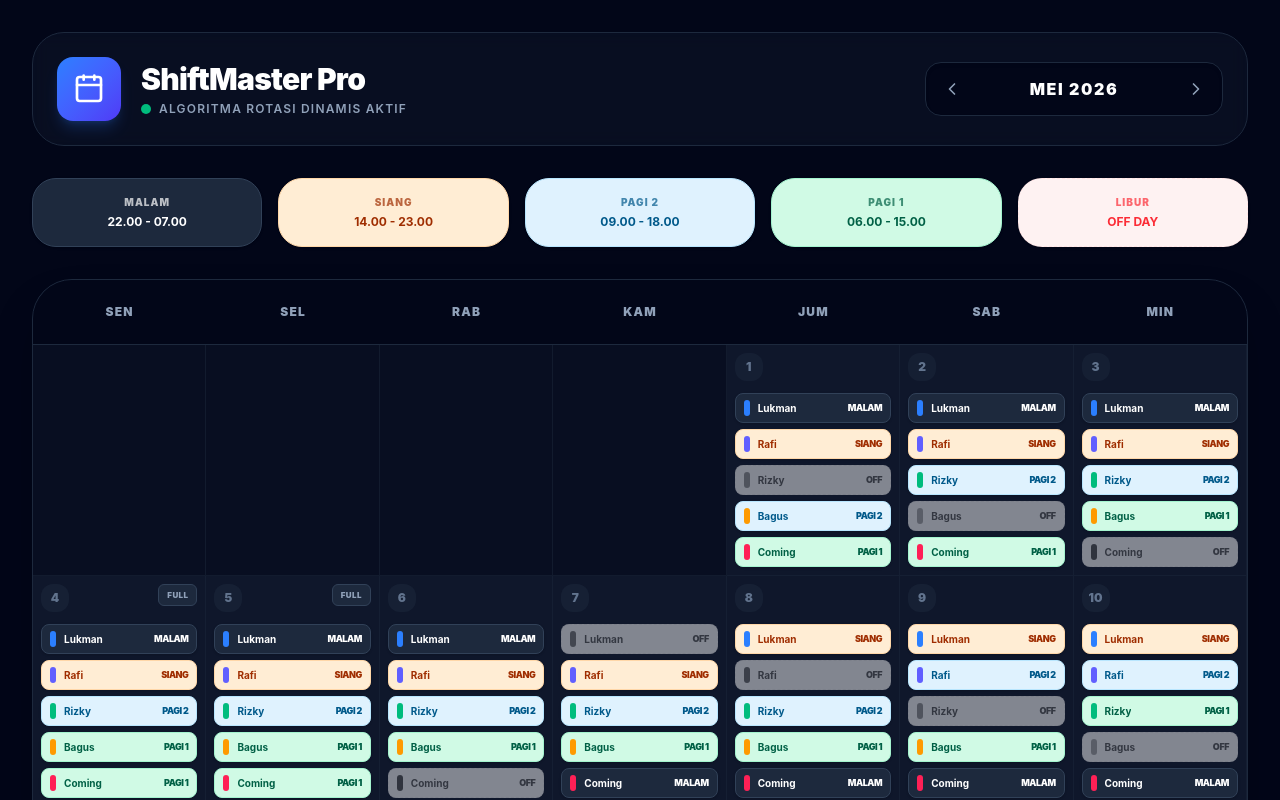
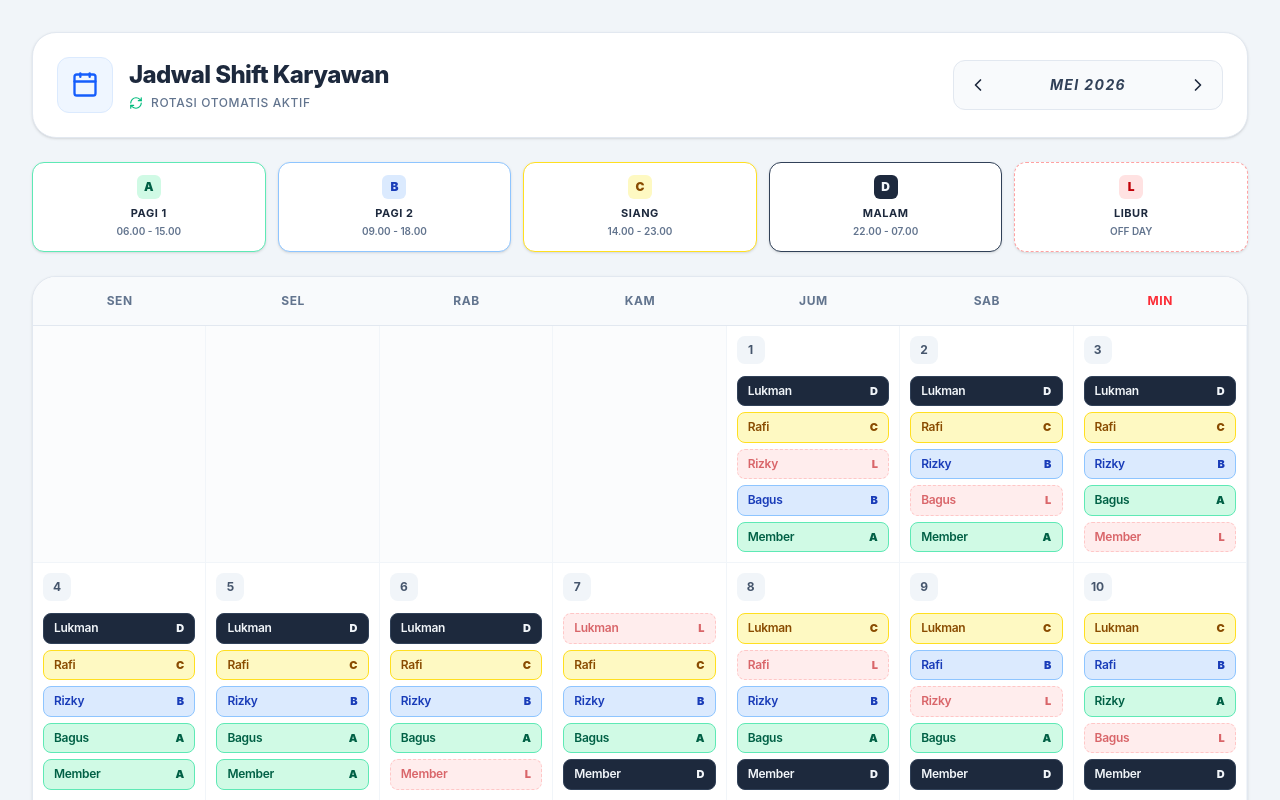
Before and after one commit to mdenniandrian/attendance, a React (Vite) app: page / in a window 1280 px wide. Shown: the top 800 px of the page. Built offline with nearby package versions, Linux system fonts and the light colour scheme.

Commit message:
Update UI

```diff
--- a/src/App.jsx
+++ b/src/App.jsx
@@ -5,7 +5,6 @@ import {
   Calendar as CalendarIcon,
   ShieldCheck,
   Lock,
-  Zap,
   RefreshCw
 } from 'lucide-react';
 
@@ -19,65 +18,44 @@ const App = () => {
     { id: 1, name: 'Rafi', avatar: 'bg-indigo-500' },
     { id: 2, name: 'Rizky', avatar: 'bg-emerald-500' },
     { id: 3, name: 'Bagus', avatar: 'bg-amber-500' },
-    { id: 4, name: 'Coming Soon', avatar: 'bg-rose-500' },
+    { id: 4, name: 'Member', avatar: 'bg-rose-500' },
   ];
 
+  // Konfigurasi Shift Sesuai Permintaan (A: Pagi 1, B: Pagi 2, C: Siang, D: Malam, L: Libur)
   const shiftTypes = {
-    'Malam': { time: '22.00 - 07.00', bg: 'bg-slate-800 text-white', border: 'border-slate-700' },
-    'Siang': { time: '14.00 - 23.00', bg: 'bg-orange-100 text-orange-800', border: 'border-orange-200' },
-    'Pagi 2': { time: '09.00 - 18.00', bg: 'bg-sky-100 text-sky-800', border: 'border-sky-200' },
-    'Pagi 1': { time: '06.00 - 15.00', bg: 'bg-emerald-100 text-emerald-800', border: 'border-emerald-200' },
-    'Libur': { time: 'OFF DAY', bg: 'bg-red-50 text-red-500', border: 'border-red-100 border-dashed' },
+    'A': { label: 'Pagi 1', time: '06.00 - 15.00', bg: 'bg-emerald-100 text-emerald-800', border: 'border-emerald-300' },
+    'B': { label: 'Pagi 2', time: '09.00 - 18.00', bg: 'bg-blue-100 text-blue-800', border: 'border-blue-300' },
+    'C': { label: 'Siang', time: '14.00 - 23.00', bg: 'bg-yellow-100 text-yellow-800', border: 'border-yellow-300' },
+    'D': { label: 'Malam', time: '22.00 - 07.00', bg: 'bg-slate-800 text-slate-100', border: 'border-slate-700' },
+    'L': { label: 'Libur', time: 'OFF DAY', bg: 'bg-red-100 text-red-700', border: 'border-red-300 border-dashed' },
   };
 
   const mod = (n, m) => ((n % m) + m) % m;
+  const anchorDate = new Date(2026, 3, 27); // Senin, 27 April 2026
 
-  // Titik awal perhitungan (Anchor Date): Senin, 27 April 2026
-  const anchorDate = new Date(2026, 3, 27);
-
-  // Menghitung selisih hari dengan aman dari zona waktu
   const getDaysDiff = (date1, date2) => {
     const utc1 = Date.UTC(date1.getFullYear(), date1.getMonth(), date1.getDate());
     const utc2 = Date.UTC(date2.getFullYear(), date2.getMonth(), date2.getDate());
     return Math.floor((utc1 - utc2) / (1000 * 60 * 60 * 24));
   };
 
-  /**
-   * ALGORITMA ROLLING CYCLE (Libur Bergilir & Shift Konsisten)
-   */
   const getEmployeeSchedule = (empId, date) => {
     const diffDays = getDaysDiff(date, anchorDate);
     const weekIdx = Math.floor(diffDays / 7);
+    const mappedDay = mod(date.getDay() - 1, 7); // 0=Sen, 1=Sel, 2=Rab, dst.
 
-    // Mapping hari JS (0=Min, 1=Sen) menjadi (0=Sen, 1=Sel, 2=Rab, 3=Kam, 4=Jum, 5=Sab, 6=Min)
-    const mappedDay = mod(date.getDay() - 1, 7);
-
-    // Urutan jatah libur dalam seminggu (Rabu, Kamis, Jumat, Sabtu, Minggu)
-    // Index: 0=Rab(2), 1=Kam(3), 2=Jum(4), 3=Sab(5), 4=Min(6)
+    // Libur bergilir: Rabu s/d Minggu
     const currentOffDayIndex = mod(empId + weekIdx, 5);
     const offDayMapped = [2, 3, 4, 5, 6][currentOffDayIndex];
 
-    // 1. CEK LIBUR HARI INI
-    if (mappedDay === offDayMapped) {
-        return 'Libur';
-    }
+    if (mappedDay === offDayMapped) return 'L';
 
-    // 2. CEK RIWAYAT LIBUR TERAKHIR (Untuk mengunci shift selama 6 hari)
-    // Jika hari ini belum melewati jadwal libur minggu ini, maka ia masih menggunakan shift dari siklus minggu lalu
+    // Logika konsistensi 6 hari: Shift hanya berubah setelah melewati hari libur minggu ini
     let lastOffWeek = weekIdx;
-    if (mappedDay < offDayMapped) {
-        lastOffWeek -= 1;
-    }
+    if (mappedDay < offDayMapped) lastOffWeek -= 1;
 
     const lastOffDayIndex = mod(empId + lastOffWeek, 5);
-
-    // 3. MAPPING SHIFT BERDASARKAN LIBUR TERAKHIR
-    // Setelah libur Rabu -> Malam
-    // Setelah libur Kamis -> Siang
-    // Setelah libur Jumat -> Pagi 2
-    // Setelah libur Sabtu -> Pagi 1
-    // Setelah libur Minggu -> Pagi 1 (Double pada Senin & Selasa)
-    const shiftMap = ['Malam', 'Siang', 'Pagi 2', 'Pagi 1', 'Pagi 1'];
+    const shiftMap = ['D', 'C', 'B', 'A', 'A'];
 
     return shiftMap[lastOffDayIndex];
   };
@@ -88,6 +66,7 @@ const App = () => {
     const firstDay = new Date(year, month, 1).getDay();
     const daysInMonth = new Date(year, month + 1, 0).getDate();
     const days = [];
+    // Sesuaikan agar Senin jadi kolom pertama
     const emptyDays = firstDay === 0 ? 6 : firstDay - 1;
     for (let i = 0; i < emptyDays; i++) days.push(null);
     for (let i = 1; i <= daysInMonth; i++) days.push(new Date(year, month, i));
@@ -95,84 +74,75 @@ const App = () => {
   }, [currentMonth]);
 
   return (
-    <div className="min-h-screen bg-slate-950 p-4 md:p-8 font-sans text-slate-200">
-      <div className="max-w-7xl mx-auto space-y-8">
+    <div className="min-h-screen bg-slate-100 p-4 md:p-8 font-sans text-slate-800">
+      <div className="max-w-7xl mx-auto space-y-6">
 
-        {/* Header */}
-        <header className="flex flex-col md:flex-row md:items-center justify-between gap-6 bg-slate-900/50 p-6 rounded-[2rem] border border-slate-800 backdrop-blur-sm">
-          <div className="flex items-center gap-5">
-            <div className="h-16 w-16 bg-gradient-to-br from-blue-500 to-indigo-600 rounded-2xl flex items-center justify-center shadow-lg shadow-blue-500/20">
-              <CalendarIcon size={32} className="text-white" />
+        {/* Header Section */}
+        <header className="flex flex-col md:flex-row md:items-center justify-between gap-6 bg-white p-6 rounded-[1.5rem] border border-slate-200 shadow-sm">
+          <div className="flex items-center gap-4">
+            <div className="h-14 w-14 bg-blue-50 text-blue-600 rounded-xl flex items-center justify-center border border-blue-100">
+              <CalendarIcon size={28} />
             </div>
             <div>
-              <h1 className="text-2xl md:text-3xl font-black text-white tracking-tight">ShiftMaster Pro</h1>
-              <div className="flex items-center gap-2 mt-1">
-                <span className="flex h-2.5 w-2.5 relative">
-                  <span className="animate-ping absolute inline-flex h-full w-full rounded-full bg-emerald-400 opacity-75"></span>
-                  <span className="relative inline-flex rounded-full h-2.5 w-2.5 bg-emerald-500"></span>
-                </span>
-                <p className="text-slate-400 text-xs font-semibold tracking-widest uppercase">Algoritma Rotasi Dinamis Aktif</p>
+              <h1 className="text-2xl font-extrabold text-slate-800 tracking-tight">Jadwal Shift Karyawan</h1>
+              <div className="flex items-center gap-2 mt-1 text-slate-500 text-xs font-medium uppercase tracking-wider">
+                <RefreshCw size={14} className="text-emerald-500" /> Rotasi Otomatis Aktif
               </div>
             </div>
           </div>
 
-          <div className="flex items-center bg-slate-950 rounded-2xl border border-slate-800 p-1 shadow-inner">
-            <button onClick={() => setCurrentMonth(new Date(currentMonth.getFullYear(), currentMonth.getMonth() - 1, 1))} className="p-3 hover:bg-slate-800 rounded-xl transition-colors text-slate-400 hover:text-white"><ChevronLeft size={20} /></button>
-            <span className="px-6 font-black text-sm md:text-base min-w-[200px] text-center text-white uppercase tracking-widest">
+          <div className="flex items-center bg-slate-50 rounded-xl border border-slate-200 p-1">
+            <button onClick={() => setCurrentMonth(new Date(currentMonth.getFullYear(), currentMonth.getMonth() - 1, 1))} className="p-2.5 hover:bg-white rounded-lg transition-colors"><ChevronLeft size={20} /></button>
+            <span className="px-6 font-bold text-sm min-w-[180px] text-center text-slate-700 uppercase tracking-widest italic">
               {currentMonth.toLocaleDateString('id-ID', { month: 'long', year: 'numeric' })}
             </span>
-            <button onClick={() => setCurrentMonth(new Date(currentMonth.getFullYear(), currentMonth.getMonth() + 1, 1))} className="p-3 hover:bg-slate-800 rounded-xl transition-colors text-slate-400 hover:text-white"><ChevronRight size={20} /></button>
+            <button onClick={() => setCurrentMonth(new Date(currentMonth.getFullYear(), currentMonth.getMonth() + 1, 1))} className="p-2.5 hover:bg-white rounded-lg transition-colors"><ChevronRight size={20} /></button>
           </div>
         </header>
 
-        {/* Legend */}
-        <div className="grid grid-cols-2 md:grid-cols-5 gap-4">
-          {Object.entries(shiftTypes).map(([name, data]) => (
-            <div key={name} className={`${data.bg} border ${data.border} p-4 rounded-3xl shadow-sm flex flex-col items-center justify-center text-center transition-transform hover:-translate-y-1`}>
-              <span className="text-[10px] font-black uppercase tracking-widest opacity-70 mb-1">{name}</span>
-              <span className="font-bold text-xs">{data.time}</span>
+        {/* Legend / Keterangan Shift */}
+        <div className="grid grid-cols-2 md:grid-cols-5 gap-3">
+          {Object.entries(shiftTypes).map(([code, data]) => (
+            <div key={code} className={`bg-white border ${data.border} p-3 rounded-xl shadow-sm flex flex-col items-center justify-center text-center`}>
+              <div className={`w-6 h-6 flex items-center justify-center rounded-md font-black text-[12px] mb-1.5 ${data.bg}`}>{code}</div>
+              <span className="text-[11px] font-bold uppercase tracking-wider text-slate-800">{data.label}</span>
+              <span className="font-semibold text-[10px] text-slate-500 mt-0.5">{data.time}</span>
             </div>
           ))}
         </div>
 
         {/* Calendar Grid */}
-        <div className="bg-slate-900 border border-slate-800 rounded-[2.5rem] overflow-hidden shadow-2xl">
-          <div className="grid grid-cols-7 bg-slate-950 text-slate-400 font-black text-[10px] md:text-xs uppercase tracking-widest py-6 border-b border-slate-800">
-            {['Senin', 'Selasa', 'Rabu', 'Kamis', 'Jumat', 'Sabtu', 'Minggu'].map(d => (
-              <div key={d} className="text-center">{d.slice(0,3)}</div>
+        <div className="bg-white border border-slate-200 rounded-[1.5rem] overflow-hidden shadow-sm">
+          <div className="grid grid-cols-7 bg-slate-50 border-b border-slate-200 text-slate-500 font-bold text-[10px] md:text-xs uppercase tracking-wider py-4 text-center">
+            {['Senin', 'Selasa', 'Rabu', 'Kamis', 'Jumat', 'Sabtu', 'Minggu'].map((d, index) => (
+              <div key={d} className={index === 6 ? 'text-red-500' : ''}>{d.slice(0,3)}</div>
             ))}
           </div>
 
-          <div className="grid grid-cols-7 bg-slate-900">
+          <div className="grid grid-cols-7 bg-white">
             {calendarDays.map((date, idx) => {
               const isToday = date && date.toDateString() === today.toDateString();
 
               return (
-                <div key={idx} className={`min-h-[160px] md:min-h-[200px] border-b border-r border-slate-800/50 p-2 transition-colors ${!date ? 'bg-slate-950/50' : 'hover:bg-slate-800/30'} ${isToday ? 'bg-blue-900/10' : ''}`}>
+                <div key={idx} className={`min-h-[150px] md:min-h-[190px] border-b border-r border-slate-100 p-1.5 md:p-2.5 transition-all ${!date ? 'bg-slate-50/50' : 'hover:bg-slate-50/30'} ${isToday ? 'bg-blue-50/40' : ''}`}>
                   {date && (
                     <div className="h-full flex flex-col">
                       <div className="flex justify-between items-start mb-3">
-                        <span className={`text-xs font-black w-7 h-7 flex items-center justify-center rounded-xl ${isToday ? 'bg-blue-500 text-white shadow-lg shadow-blue-500/30' : 'text-slate-500 bg-slate-800/50'}`}>
+                        <span className={`text-xs font-bold w-7 h-7 flex items-center justify-center rounded-lg ${isToday ? 'bg-blue-600 text-white shadow-md shadow-blue-200' : 'text-slate-600 bg-slate-100'}`}>
                           {date.getDate()}
                         </span>
-                        {date.getDay() >= 1 && date.getDay() <= 2 && (
-                          <span className="text-[8px] font-black px-2 py-1 rounded-md bg-slate-800 text-slate-400 border border-slate-700 tracking-wider">FULL</span>
-                        )}
                       </div>
 
                       <div className="space-y-1.5 flex-1">
                         {employees.map(emp => {
                           const shift = getEmployeeSchedule(emp.id, date);
                           const sData = shiftTypes[shift];
-                          const isLibur = shift === 'Libur';
+                          const isLibur = shift === 'L';
 
                           return (
-                            <div key={emp.id} className={`flex items-center justify-between p-1.5 px-2 rounded-lg border ${sData.bg} ${sData.border} ${isLibur ? 'opacity-50 grayscale' : 'shadow-sm'}`}>
-                              <div className="flex items-center gap-2">
-                                <div className={`w-1.5 h-4 rounded-full ${emp.avatar}`}></div>
-                                <span className={`text-[9px] md:text-[10px] font-bold ${isLibur ? '' : 'truncate max-w-[50px] md:max-w-[80px]'}`}>{emp.name.split(' ')[0]}</span>
-                              </div>
-                              <span className="text-[9px] font-black uppercase tracking-tighter">{isLibur ? 'OFF' : shift}</span>
+                            <div key={emp.id} className={`flex items-center justify-between px-2.5 py-1.5 rounded-lg border ${sData.bg} ${sData.border} ${isLibur ? 'opacity-60' : ''}`}>
+                              <span className="text-[10px] md:text-xs font-semibold tracking-tight">{emp.name.split(' ')[0]}</span>
+                              <span className="text-[10px] md:text-[11px] font-black uppercase tracking-wide">{shift}</span>
                             </div>
                           )
                         })}
@@ -185,39 +155,21 @@ const App = () => {
           </div>
         </div>
 
-        {/* Feature Explanations */}
-        <div className="grid md:grid-cols-3 gap-6 pt-4">
-          <div className="bg-slate-900 p-6 rounded-[2rem] border border-slate-800">
-            <div className="h-10 w-10 bg-emerald-500/10 rounded-xl flex items-center justify-center mb-4 text-emerald-400">
-              <RefreshCw size={20} />
-            </div>
-            <h3 className="font-bold text-white mb-2">Libur Berotasi Adil</h3>
-            <p className="text-xs text-slate-400 leading-relaxed">
-              Hari libur karyawan bergeser maju 1 hari setiap minggunya (Misal: minggu ini Rabu, minggu depan Kamis). Semua orang dijamin merasakan libur di hari Minggu setiap siklus.
-            </p>
+        {/* Info Aturan */}
+        <div className="grid md:grid-cols-3 gap-4 pt-2">
+          <div className="bg-white p-5 rounded-2xl border border-slate-200 shadow-sm">
+            <h3 className="font-bold text-sm text-slate-800 mb-2 flex items-center gap-2 italic"><RefreshCw size={16} className="text-emerald-500"/> Libur Bergilir</h3>
+            <p className="text-xs text-slate-600">Jadwal libur bergeser +1 hari setiap minggu agar semua merasakan libur Minggu secara adil.</p>
           </div>
-
-          <div className="bg-slate-900 p-6 rounded-[2rem] border border-slate-800">
-            <div className="h-10 w-10 bg-blue-500/10 rounded-xl flex items-center justify-center mb-4 text-blue-400">
-              <Lock size={20} />
-            </div>
-            <h3 className="font-bold text-white mb-2">Kunci Shift 6 Hari</h3>
-            <p className="text-xs text-slate-400 leading-relaxed">
-              Jadwal dijamin konsisten! Karyawan akan selalu mendapat shift yang sama persis selama 6 hari berturut-turut. Shift baru hanya diberikan tepat setelah karyawan selesai libur.
-            </p>
+          <div className="bg-white p-5 rounded-2xl border border-slate-200 shadow-sm">
+            <h3 className="font-bold text-sm text-slate-800 mb-2 flex items-center gap-2 italic"><Lock size={16} className="text-blue-500"/> Konsistensi 6 Hari</h3>
+            <p className="text-xs text-slate-600">Shift dikunci selama 6 hari kerja berturut-turut dan hanya berganti setelah melewati hari libur.</p>
           </div>
-
-          <div className="bg-slate-900 p-6 rounded-[2rem] border border-slate-800">
-            <div className="h-10 w-10 bg-purple-500/10 rounded-xl flex items-center justify-center mb-4 text-purple-400">
-              <ShieldCheck size={20} />
-            </div>
-            <h3 className="font-bold text-white mb-2">100% Full Coverage</h3>
-            <p className="text-xs text-slate-400 leading-relaxed">
-              Berkat siklus matematis yang saling terkait, jadwal ini memastikan shift Malam, Siang, Pagi 2, dan Pagi 1 <b>selalu terisi 1 orang</b> setiap harinya, tanpa pernah ada kekosongan.
-            </p>
+          <div className="bg-white p-5 rounded-2xl border border-slate-200 shadow-sm">
+            <h3 className="font-bold text-sm text-slate-800 mb-2 flex items-center gap-2 italic"><ShieldCheck size={16} className="text-purple-500"/> Full Coverage</h3>
+            <p className="text-xs text-slate-600">Menjamin shift Pagi, Siang, dan Malam selalu terisi minimal 1 orang setiap hari tanpa kekosongan.</p>
           </div>
         </div>
-
       </div>
     </div>
   );
```
